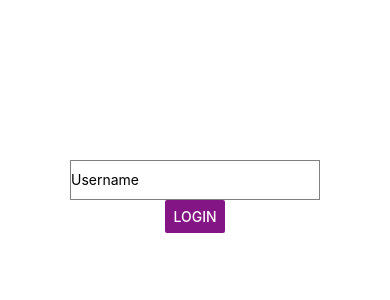
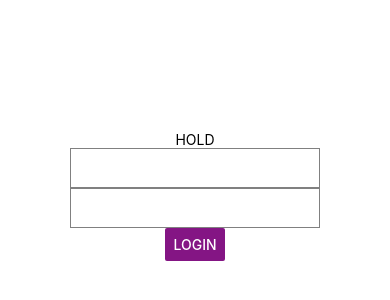
Before and after one commit to anhadgill23/HOLD_ReactNative, a React Native app: screen / in a window 390 px wide. Shown: the part 226-526 px from the top of the page. Built offline with nearby package versions, Linux system fonts and the light colour scheme.

Commit message:
Login page now connects to server

```diff
--- a/src/components/Login.js
+++ b/src/components/Login.js
@@ -19,18 +19,54 @@ const styles = StyleSheet.create( {
 export default class Login extends React.Component {
   constructor( props ) {
     super( props );
-    this.state = { username: 'Username' };
+    this.state = { email: '', password: '' };
+    this.onSubmit = this.onSubmit.bind( this );
   }
+
+  onSubmit( e ) {
+    console.log( JSON.stringify( this.state ) );
+    e.preventDefault();
+    fetch( 'https://hold-crypto.herokuapp.com/api/login', {
+      method: 'POST',
+      body: JSON.stringify( this.state ),
+      headers: new Headers( {
+        'Content-Type': 'application/json',
+      } ),
+      credentials: 'same-origin',
+    } )
+      .then( response => response.json() )
+      .then( ( data ) => {
+        console.log( data );
+        if ( data.err === 'Email or password incorrect' ) {
+          this.setState( { error: 'Your email or password is incorrect, please try again.' } );
+        } else {
+        //   this.setState( { id: data.id } );
+        //   this.props.handleAuth( 'true', this.state.id, data.name );
+        //   this.props.history.push( `/portfolio/${data.id}` );
+
+        }
+      } )
+      .catch( ( error ) => {
+        console.log( error );
+      } );
+  }
+
   render() {
     return (
       <KeyboardAvoidingView style={styles.container} behavior="padding">
+        <Text>HOLD{'\n'}</Text>
         <TextInput
           style={styles.textInput}
-          onChangeText={username => this.setState( { username } )}
-          placeholder={this.state.username}
+          onChangeText={email => this.setState( { email } )}
+          placeholder={this.state.email}
+        />
+        <TextInput
+          style={styles.textInput}
+          onChangeText={password => this.setState( { password } )}
+          placeholder={this.state.password}
         />
         <Button
-        //   onPress={onPressLearnMore}
+          onPress={this.onSubmit}
           title="Login"
           color="#841584"
           accessibilityLabel="Learn more about this purple button"
```
